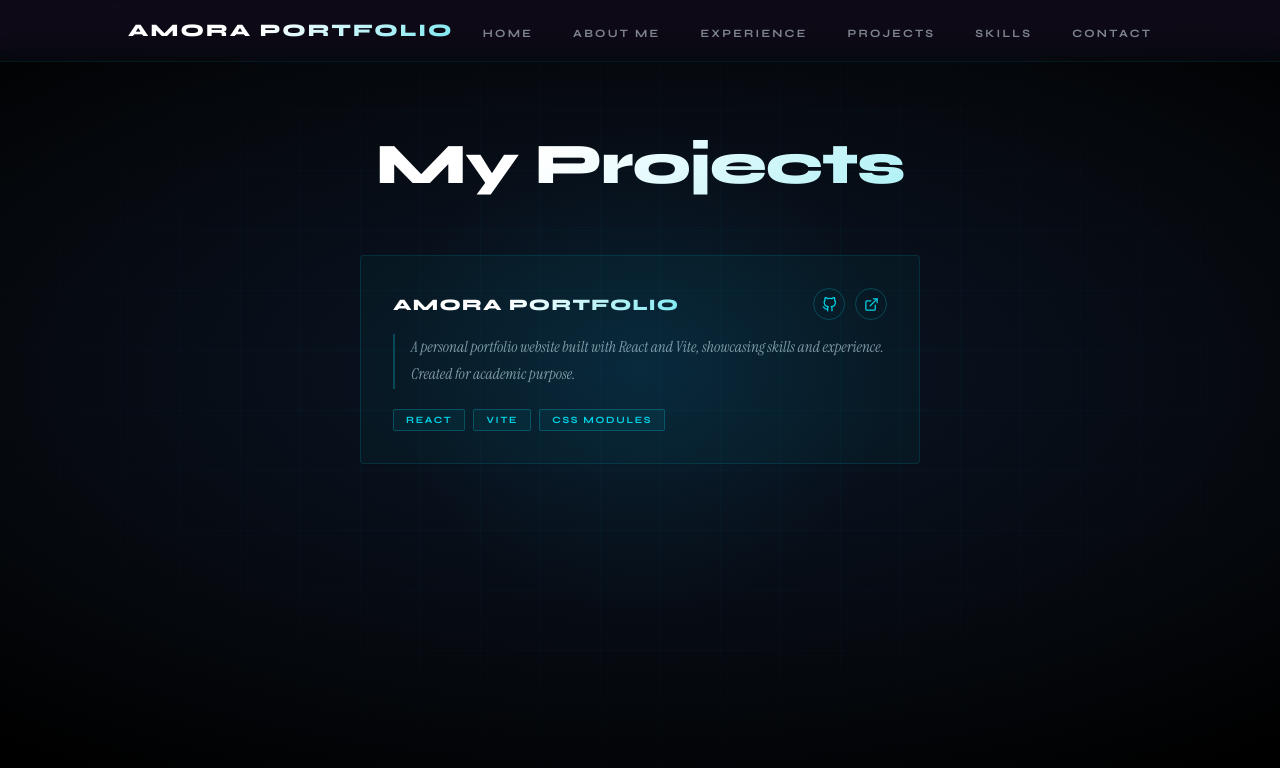
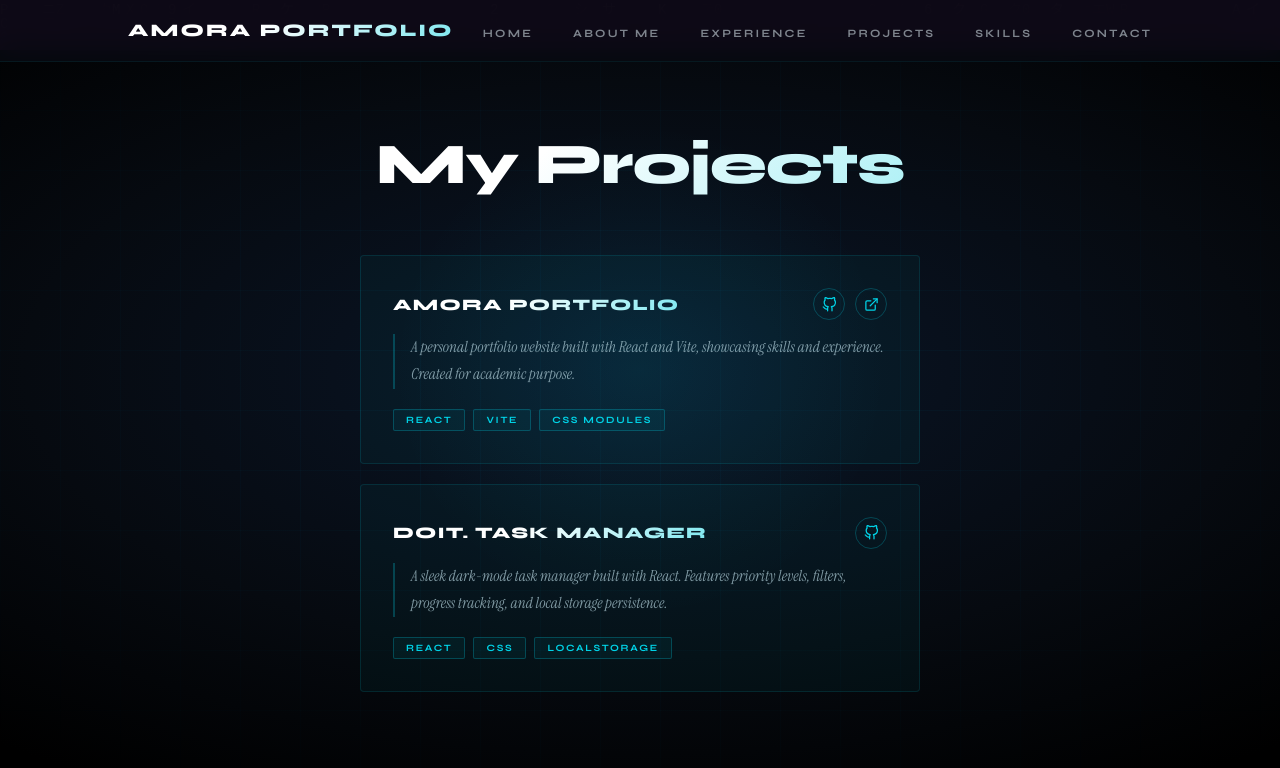
Before and after one commit to EchoDoubleCharlie/react-amora, a React (Vite) app: page /projects in a window 1280 px wide. Shown: the top 768 px of the page. Built offline with nearby package versions, Linux system fonts and the light colour scheme.

Commit message:
Add DOIT-APP to Projects

```diff
--- a/src/components/Projects.jsx
+++ b/src/components/Projects.jsx
@@ -8,6 +8,13 @@ const projects = [
     tags: ["React", "Vite", "CSS Modules"],
     github: "https://github.com/EchoDoubleCharlie/react-amora.git",
     live: "https://amora-portfolio.netlify.app/",
+  },
+  {
+    title: "DOIT. Task Manager",
+    description: "A sleek dark-mode task manager built with React. Features priority levels, filters, progress tracking, and local storage persistence.",
+    tags: ["React", "CSS", "localStorage"],
+    github: "https://github.com/EchoDoubleCharlie/doit-app",
+    live: "",
   },
 ];
 
```
